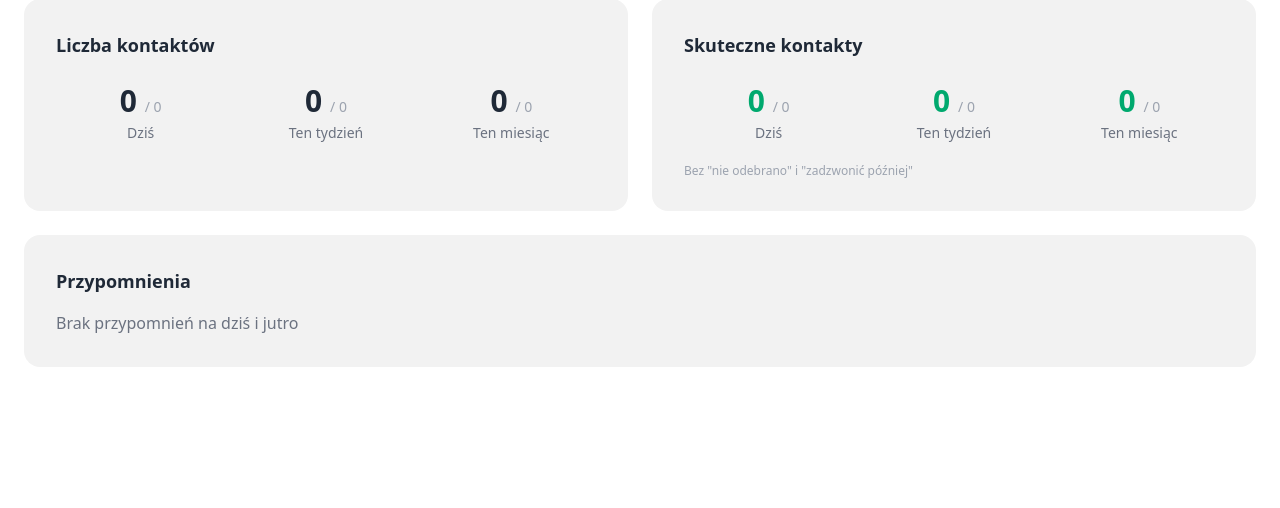
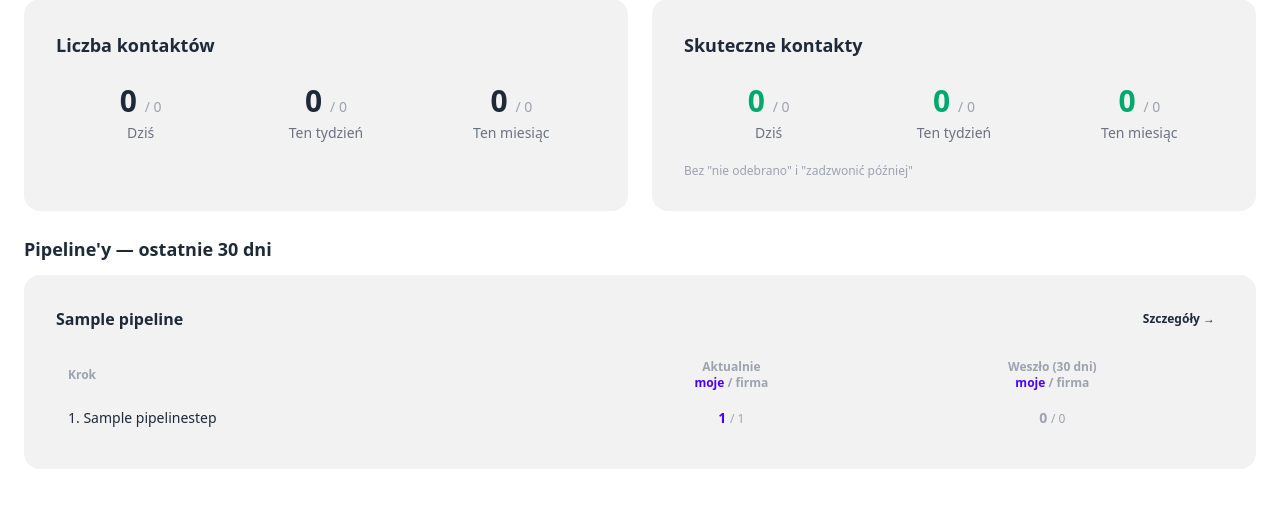
Before and after one commit to alucardo/prospecting-toolkit, a Django app: page / in a window 1280 px wide. Shown: the part 153-661 px from the top of the page. Run offline with Django 5.2, Linux system fonts and the light colour scheme; a user stored in the database is signed in; tables that the repository leaves empty hold one stand-in row (values such as "Sample post"); data that the repository does not hold is empty; parts of the project's set-up code (start-up, migrations or seed data) failed here and were passed over; some libraries are stand-ins or nearby versions.

Commit message:
Show pipeline in dashboard

```diff
--- a/leads/forms.py
+++ b/leads/forms.py
@@ -186,7 +186,7 @@ class SearchQueryForm(forms.ModelForm):
 class PipelineForm(forms.ModelForm):
     class Meta:
         model = Pipeline
-        fields = ['name', 'description']
+        fields = ['name', 'description', 'show_on_dashboard']
         widgets = {
             'name': forms.TextInput(attrs={
                 'class': 'input input-bordered w-full',
@@ -196,6 +196,9 @@ class PipelineForm(forms.ModelForm):
                 'class': 'textarea textarea-bordered w-full',
                 'rows': 2,
                 'placeholder': 'Opcjonalny opis...',
+            }),
+            'show_on_dashboard': forms.CheckboxInput(attrs={
+                'class': 'checkbox',
             }),
         }
 
--- a/leads/models.py
+++ b/leads/models.py
@@ -367,6 +367,7 @@ class UserContact(models.Model):
 class Pipeline(models.Model):
     name = models.CharField(max_length=255)
     description = models.TextField(blank=True)
+    show_on_dashboard = models.BooleanField(default=False)
     created_at = models.DateTimeField(auto_now_add=True)
 
     def __str__(self):
--- a/leads/templates/leads/dashboard.html
+++ b/leads/templates/leads/dashboard.html
@@ -3,6 +3,47 @@
 {% block content %}
 
 <h1 class="text-2xl font-bold mb-6">Dashboard</h1>
+
+{% if reminders %}
+<div class="card bg-base-200 mb-6">
+    <div class="card-body">
+        <h2 class="card-title text-lg mb-4">Przypomnienia ({{ reminders.count }})</h2>
+        <div class="flex flex-col gap-2">
+            {% for reminder in reminders %}
+            <div class="flex justify-between items-center p-3 rounded-lg
+                {% if reminder.next_contact_date.date < today %}bg-error/10
+                {% elif reminder.next_contact_date.date == today %}bg-warning/10
+                {% else %}bg-base-300{% endif %}">
+                <div>
+                    <a href="{% url 'leads:lead_detail' reminder.lead.pk %}" class="font-medium link link-primary">
+                        {{ reminder.lead.name }}
+                    </a>
+                    <span class="text-sm text-gray-500 ml-2">{{ reminder.lead.city }}</span>
+                    {% if reminder.note %}
+                    <p class="text-sm text-gray-500 mt-1">{{ reminder.note }}</p>
+                    {% endif %}
+                </div>
+                <div class="text-right">
+                    <span class="badge
+                        {% if reminder.next_contact_date.date < today %}badge-error
+                        {% elif reminder.next_contact_date.date == today %}badge-warning
+                        {% else %}badge-info{% endif %}">
+                        {% if reminder.next_contact_date.date < today %}
+                            Przeterminowane
+                        {% elif reminder.next_contact_date.date == today %}
+                            Dziś
+                        {% else %}
+                            Jutro
+                        {% endif %}
+                    </span>
+                    <p class="text-xs text-gray-400 mt-1">{{ reminder.next_contact_date|date:"d.m.Y H:i" }}</p>
+                </div>
+            </div>
+            {% endfor %}
+        </div>
+    </div>
+</div>
+{% endif %}
 
 <div class="grid grid-cols-1 md:grid-cols-2 gap-6 mb-6">
 
@@ -49,50 +90,46 @@
 
 </div>
 
-{% if reminders %}
-<div class="card bg-base-200">
-    <div class="card-body">
-        <h2 class="card-title text-lg mb-4">Przypomnienia ({{ reminders.count }})</h2>
-        <div class="flex flex-col gap-2">
-            {% for reminder in reminders %}
-            <div class="flex justify-between items-center p-3 rounded-lg
-                {% if reminder.next_contact_date.date < today %}bg-error/10
-                {% elif reminder.next_contact_date.date == today %}bg-warning/10
-                {% else %}bg-base-300{% endif %}">
-                <div>
-                    <a href="{% url 'leads:lead_detail' reminder.lead.pk %}" class="font-medium link link-primary">
-                        {{ reminder.lead.name }}
-                    </a>
-                    <span class="text-sm text-gray-500 ml-2">{{ reminder.lead.city }}</span>
-                    {% if reminder.note %}
-                    <p class="text-sm text-gray-500 mt-1">{{ reminder.note }}</p>
-                    {% endif %}
+{% if pipeline_stats %}
+<div class="mb-6">
+    <h2 class="text-lg font-bold mb-3">Pipeline'y — ostatnie 30 dni</h2>
+    <div class="flex flex-col gap-4">
+        {% for ps in pipeline_stats %}
+        <div class="card bg-base-200">
+            <div class="card-body">
+                <div class="flex justify-between items-center mb-3">
+                    <h3 class="font-bold">{{ ps.pipeline.name }}</h3>
+                    <a href="{% url 'leads:pipeline_detail' ps.pipeline.pk %}" class="btn btn-ghost btn-xs">Szczegóły →</a>
                 </div>
-                <div class="text-right">
-                    <span class="badge
-                        {% if reminder.next_contact_date.date < today %}badge-error
-                        {% elif reminder.next_contact_date.date == today %}badge-warning
-                        {% else %}badge-info{% endif %}">
-                        {% if reminder.next_contact_date.date < today %}
-                            Przeterminowane
-                        {% elif reminder.next_contact_date.date == today %}
-                            Dziś
-                        {% else %}
-                            Jutro
-                        {% endif %}
-                    </span>
-                    <p class="text-xs text-gray-400 mt-1">{{ reminder.next_contact_date|date:"d.m.Y H:i" }}</p>
+                <div class="overflow-x-auto">
+                    <table class="table table-sm">
+                        <thead>
+                            <tr class="text-xs text-gray-400">
+                                <th>Krok</th>
+                                <th class="text-center">Aktualnie<br><span class="text-primary">moje</span> / firma</th>
+                                <th class="text-center">Weszło (30 dni)<br><span class="text-primary">moje</span> / firma</th>
+                            </tr>
+                        </thead>
+                        <tbody>
+                            {% for s in ps.steps %}
+                            <tr>
+                                <td class="font-medium text-sm">{{ s.step.order }}. {{ s.step.name }}</td>
+                                <td class="text-center">
+                                    <span class="font-bold text-primary">{{ s.current_mine }}</span>
+                                    <span class="text-gray-400 text-xs"> / {{ s.current_all }}</span>
+                                </td>
+                                <td class="text-center">
+                                    <span class="font-bold {% if s.entered_mine > 0 %}text-success{% else %}text-gray-400{% endif %}">{{ s.entered_mine }}</span>
+                                    <span class="text-gray-400 text-xs"> / {{ s.entered_all }}</span>
+                                </td>
+                            </tr>
+                            {% endfor %}
+                        </tbody>
+                    </table>
                 </div>
             </div>
-            {% endfor %}
         </div>
-    </div>
-</div>
-{% else %}
-<div class="card bg-base-200">
-    <div class="card-body">
-        <h2 class="card-title text-lg mb-2">Przypomnienia</h2>
-        <p class="text-gray-500">Brak przypomnień na dziś i jutro</p>
+        {% endfor %}
     </div>
 </div>
 {% endif %}
--- a/leads/templates/leads/pipeline/form.html
+++ b/leads/templates/leads/pipeline/form.html
@@ -20,6 +20,10 @@
                         <label class="label"><span class="label-text">Opis</span></label>
                         {{ form.description }}
                     </div>
+                    <div class="flex items-center gap-3">
+                        {{ form.show_on_dashboard }}
+                        <label class="label-text">Pokazuj na dashboardzie</label>
+                    </div>
                     <button type="submit" class="btn btn-primary">Zapisz</button>
                 </div>
             </form>
--- a/leads/views/dashboard.py
+++ b/leads/views/dashboard.py
@@ -2,7 +2,7 @@ from django.shortcuts import render
 from django.utils import timezone
 from django.db.models import Count, Q
 from django.contrib.auth.decorators import login_required
-from leads.models import CallLog
+from leads.models import CallLog, Pipeline, LeadPipelineStepHistory, LeadPipelineEntry
 
 
 @login_required
@@ -39,6 +39,28 @@ def dashboard(request):
         user=request.user,
     ).select_related('lead', 'lead__city').order_by('next_contact_date')
 
+    # Statystyki pipeline'ów na dashboardzie (ostatnie 30 dni)
+    date_30 = now - timezone.timedelta(days=30)
+    pipeline_stats = []
+    for pipeline in Pipeline.objects.filter(show_on_dashboard=True).prefetch_related('steps'):
+        steps_stats = []
+        for step in pipeline.steps.all():
+            history_all = LeadPipelineStepHistory.objects.filter(step=step, entered_at__gte=date_30)
+            history_mine = history_all.filter(assigned_to=request.user)
+            current_all = LeadPipelineEntry.objects.filter(current_step=step).count()
+            current_mine = LeadPipelineEntry.objects.filter(current_step=step, assigned_to=request.user).count()
+            steps_stats.append({
+                'step': step,
+                'current_all': current_all,
+                'current_mine': current_mine,
+                'entered_mine': history_mine.count(),
+                'entered_all': history_all.count(),
+            })
+        pipeline_stats.append({
+            'pipeline': pipeline,
+            'steps': steps_stats,
+        })
+
     context = {
         'calls_today': calls_today,
         'calls_week': calls_week,
@@ -55,5 +77,6 @@ def dashboard(request):
         'reminders': reminders,
         'today': today,
         'tomorrow': tomorrow,
+        'pipeline_stats': pipeline_stats,
     }
     return render(request, 'leads/dashboard.html', context)
```
Also changed, not shown: leads/migrations/0027_pipeline_show_on_dashboard.py (added).
